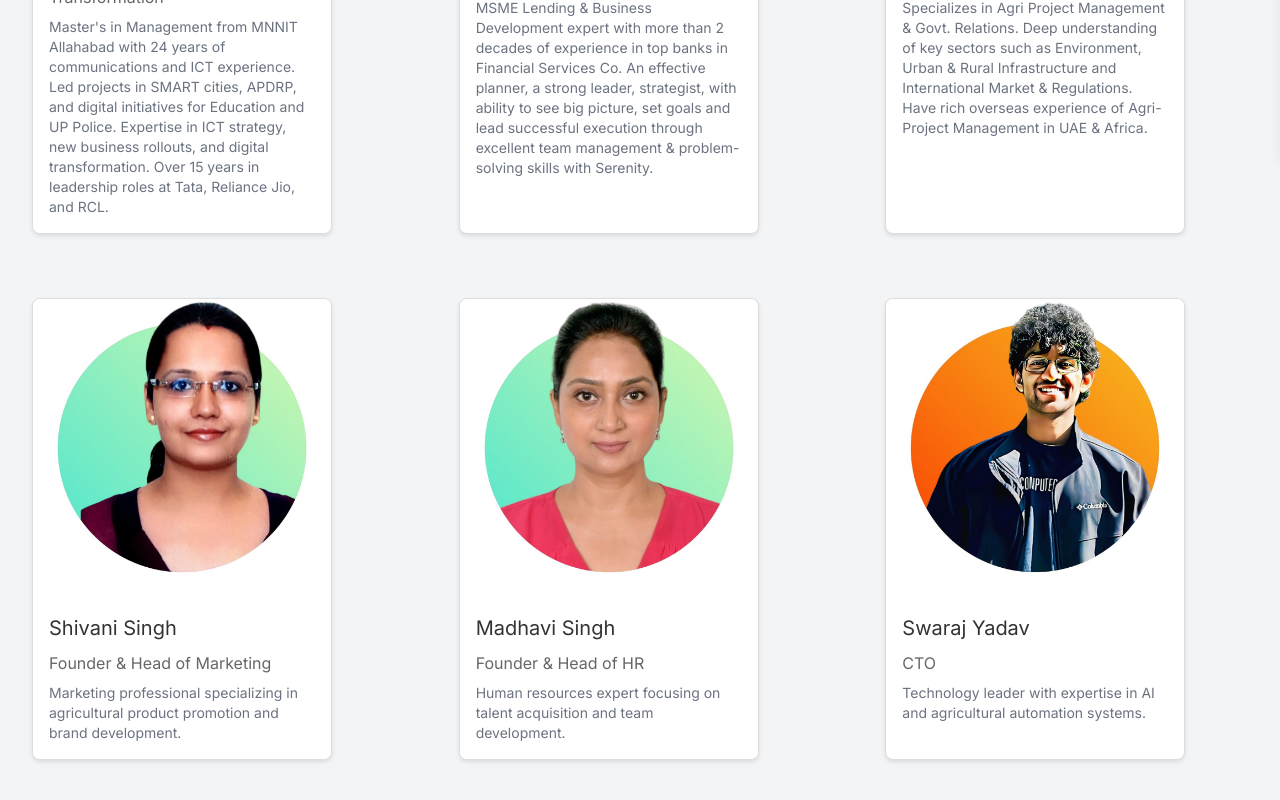
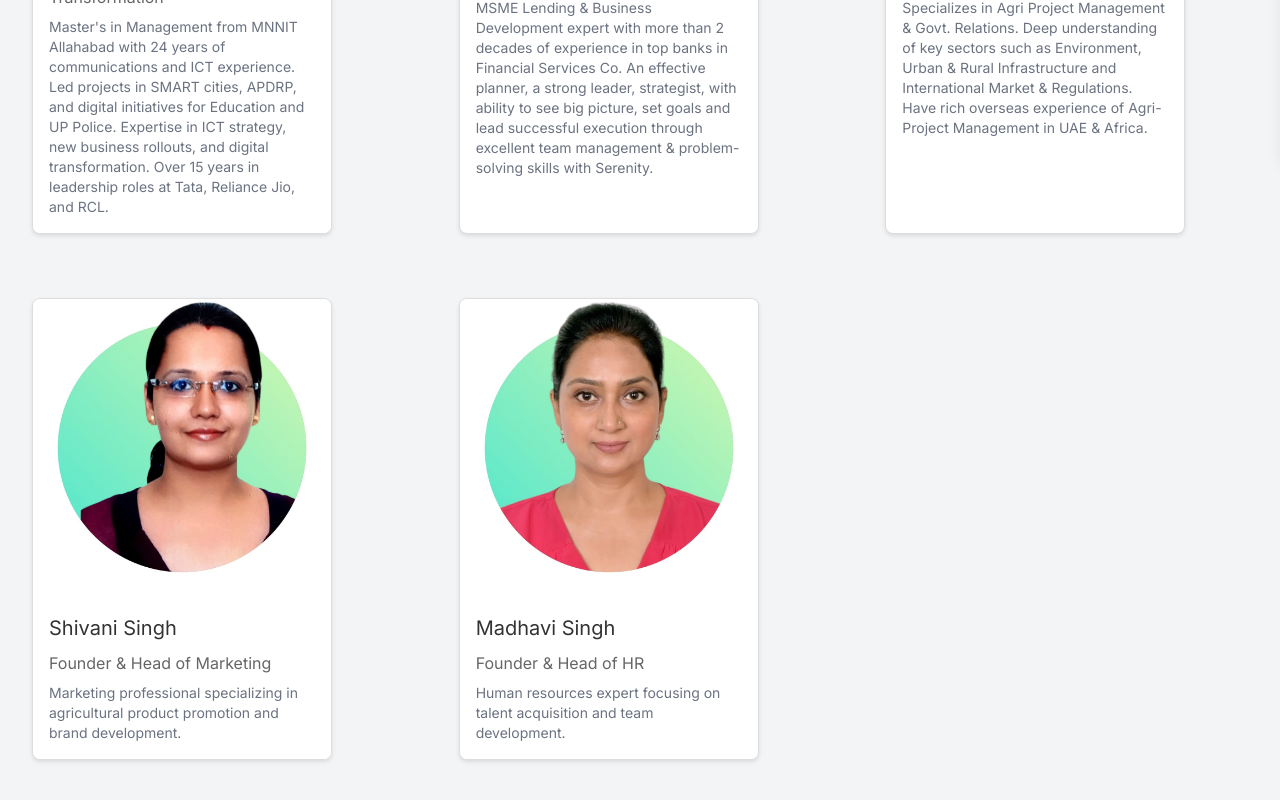
Before and after one commit to SwatantraYadav/metagro, a Next.js app: page /about in a window 1280 px wide. Shown: the part 643-1443 px from the top of the page. Built offline with nearby package versions, Linux system fonts and the light colour scheme.

Commit message:
Removed Swaraj as CTO

```diff
--- a/app/about/page.tsx
+++ b/app/about/page.tsx
@@ -32,13 +32,7 @@ const About = () => {
       role: "Founder & Head of HR",
       imageUrl: "/images/madhavi.jpg",
       description: "Human resources expert focusing on talent acquisition and team development."
-    },
-    {
-      name: "Swaraj Yadav",
-      role: "CTO",
-      imageUrl: "/images/swaraj.jpg",
-      description: "Technology leader with expertise in AI and agricultural automation systems."
-    },
+    }
   ];
 
   return (
```
